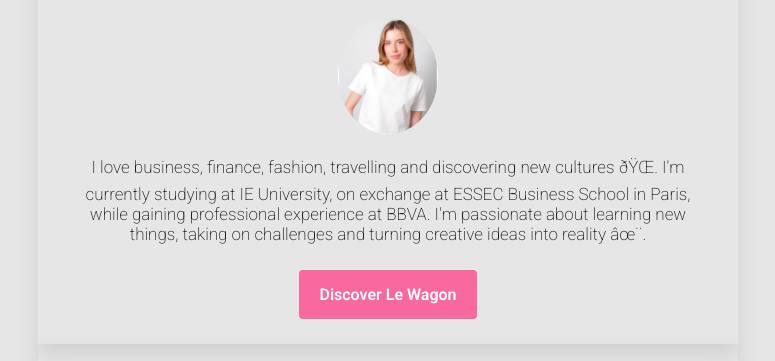
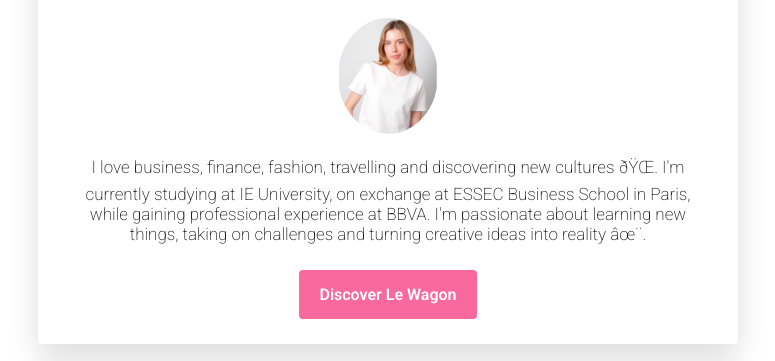
Before and after one commit to angelaalvareezzz/my-profile, a plain HTML site: page index.html in a window 1280 px wide. Shown: the part 159-520 px from the top of the page, without its empty margins (252-1027 px from the left). Drawn offline with Linux system fonts and the light colour scheme.

Commit message:
Add files via upload

```diff
--- a/style.css
+++ b/style.css
@@ -1,5 +1,5 @@
 body {
-	background-color: rgb(230,230,230);
+	background-color: white;
 	color: rgb(30,30,30);
 	font-family: 'Roboto', sans-serif;
 	font-size:17px;
@@ -61,11 +61,13 @@ a:hover {
 }
 
 .card-white {
+	background-color: white;
 	padding: 40px;
-	box-shadow: 0px 10px 20px rgba(0,0,0,0.1);
-	border-radius:4px
+	box-shadow: 0px 10px 30px rgba(0,0,0,0.15);
+	border-radius:4px;
 	margin:20px 0px;
 	text-align:center;
+
 }
 
 .img-circle {
```
